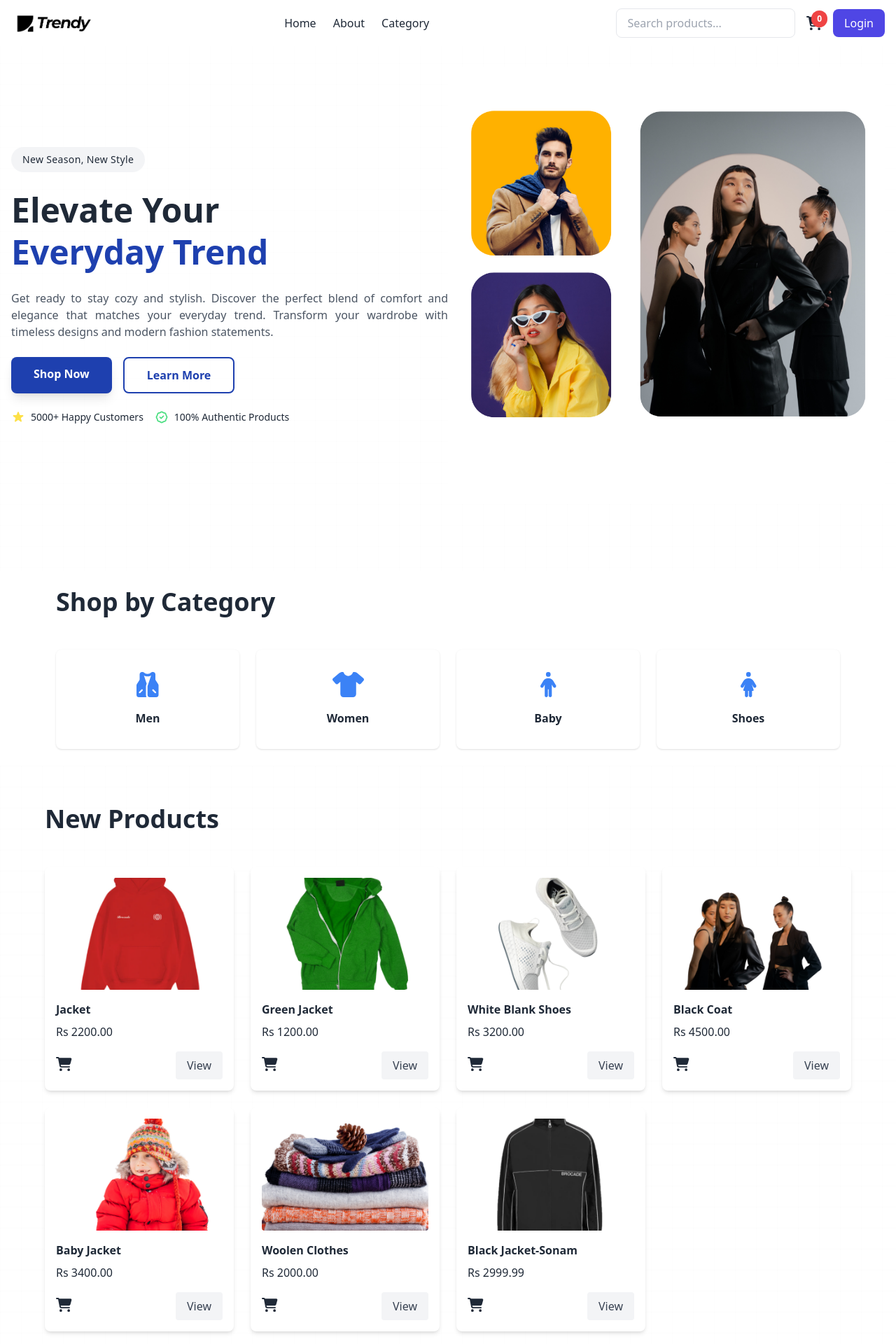
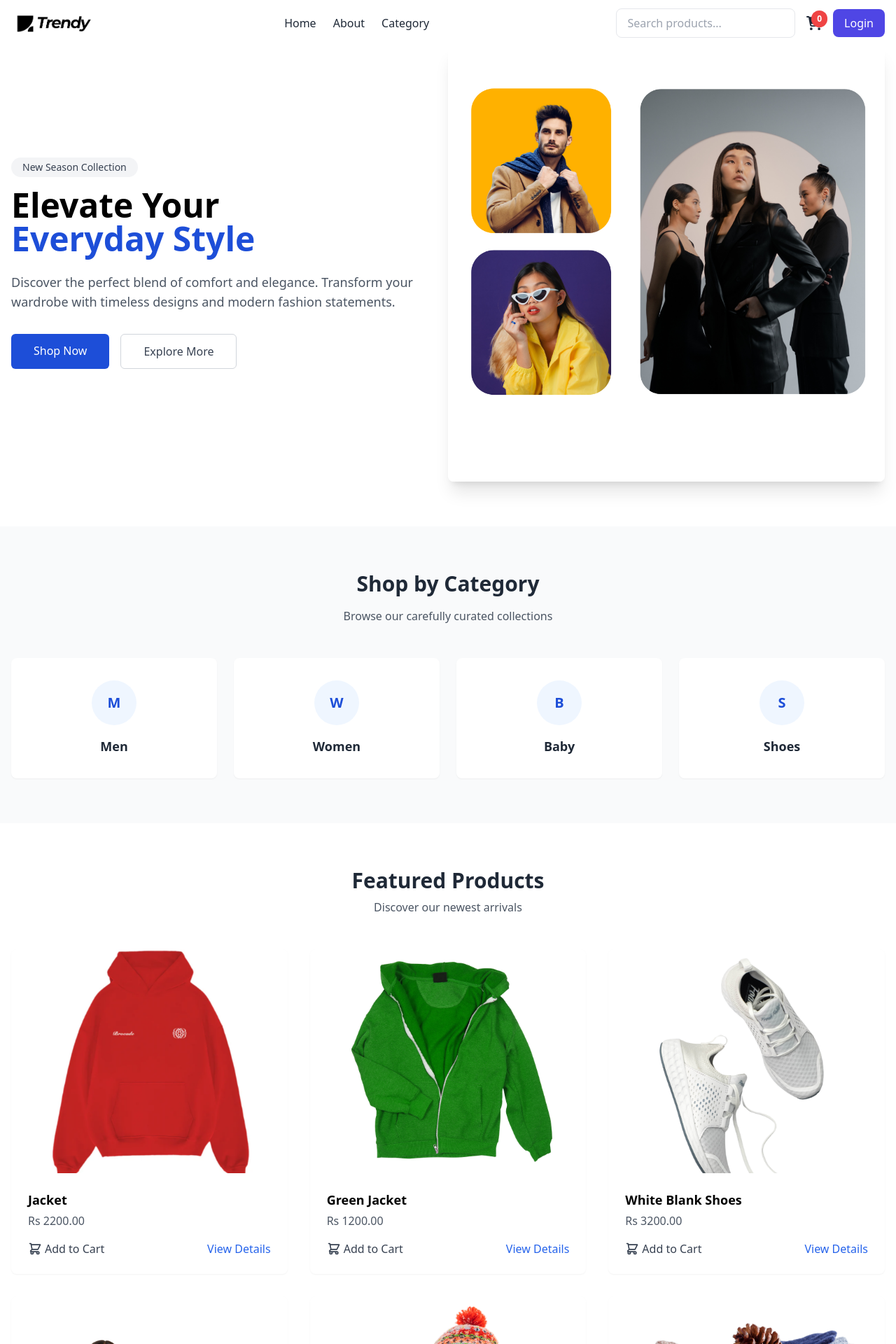
Before and after one commit to ankitkarki27/dj-ecomstore, a Django app: page / in a window 1280 px wide. Shown: the top 1920 px of the page at 70% size. Run offline with Django 5.2, Linux system fonts and the light colour scheme; data comes from the database, SQL or seed files in the repository; both versions use the stored data as it was after the commit; some libraries are stand-ins or nearby versions.

Commit message:
updated chanegs

```diff
--- a/ecomstore/settings.py
+++ b/ecomstore/settings.py
@@ -15,8 +15,8 @@ SECRET_KEY = 'django-insecure-w=#pt=f)jo$95x3(y(j4jwb*z8cw-^+(&=w!^m!r)acta%gvqu
 # SECURITY WARNING: don't run with debug turned on in production!
 DEBUG = True
 
-ALLOWED_HOSTS = []
-
+ALLOWED_HOSTS=[]
+# ALLOWED_HOSTS = ['ankitkarki27.pythonanywhere.com']
 
 # Application definition
 
@@ -40,6 +40,8 @@ MIDDLEWARE = [
     'django.contrib.messages.middleware.MessageMiddleware',
     'django.middleware.clickjacking.XFrameOptionsMiddleware',
 ]
+
+
 
 ROOT_URLCONF = 'ecomstore.urls'
 
--- a/store/templates/home.html
+++ b/store/templates/home.html
@@ -2,217 +2,197 @@
 {% load static %}
 
 {% block content %}
-<section id="home" class="relative bg-white text-gray-800 py-4 overflow-hidden">
-    <div class="absolute inset-0 bg-pattern opacity-10"></div>
-    <div class="container mx-auto px-4 py-20 relative z-10 flex flex-col md:flex-row items-center justify-between space-y-10 md:space-y-0">
-        <!-- Text Section -->
-        <div class="md:w-1/2 text-center md:text-left mb-10 md:mb-0 space-y-6">
-            <div class="inline-block bg-gray-100 px-4 py-2 rounded-full text-sm tracking-wide">
-                New Season, New Style
-            </div>
-            <h2 class="text-5xl font-extrabold mb-4 leading-tight">
-                Elevate Your <br />
-                <span class="text-blue-800">Everyday Trend</span>
-            </h2>
-            <p class="text-l mb-6 text-gray-600 text-justify">
-                Get ready to stay cozy and stylish. Discover the perfect blend of
-                comfort and elegance that matches your everyday trend.
+<!-- Hero Section -->
+<section class="bg-white py-16">
+    <div class="container mx-auto px-4 flex flex-col md:flex-row items-center">
+        <!-- Text Content -->
+        <div class="md:w-1/2 mb-12 md:mb-0 md:pr-10">
+            <span class="inline-block bg-gray-100 text-gray-700 px-4 py-1 rounded-full text-sm mb-4">
+                New Season Collection
+            </span>
+            <h1 class="text-4xl md:text-5xl font-bold leading-tight mb-6">
+                Elevate Your <br>
+                <span class="text-blue-700">Everyday Style</span>
+            </h1>
+            <p class="text-gray-600 mb-8 text-lg">
+                Discover the perfect blend of comfort and elegance.
                 Transform your wardrobe with timeless designs and
                 modern fashion statements.
             </p>
-            <div class="flex space-x-4 justify-center md:justify-start">
-                <a href="#products" class="bg-blue-800 text-white px-8 py-3 rounded-lg hover:bg-blue-700 transition font-semibold shadow-lg">
+            <div class="flex flex-col sm:flex-row gap-4">
+                <a href="#products" class="bg-blue-700 text-white px-8 py-3 rounded-md hover:bg-blue-600 transition font-medium text-center">
                     Shop Now
                 </a>
-                <a href="#" class="bg-transparent border-2 border-blue-800 text-blue-800 px-8 py-3 rounded-lg hover:bg-blue-50 transition font-semibold">
-                    Learn More
+                <a href="#" class="border border-gray-300 text-gray-700 px-8 py-3 rounded-md hover:bg-gray-50 transition font-medium text-center">
+                    Explore More
                 </a>
             </div>
-            <div class="mt-8 flex items-center justify-center md:justify-start space-x-4 text-sm">
-                <div class="flex items-center">
-                    <svg xmlns="http://www.w3.org/2000/svg" class="h-5 w-5 text-yellow-300 mr-2" viewBox="0 0 20 20" fill="currentColor">
-                        <path d="M9.049 2.927c.3-.921 1.603-.921 1.902 0l1.07 3.292a1 1 0 00.95.69h3.462c.969 0 1.371 1.24.588 1.81l-2.8 2.034a1 1 0 00-.364 1.118l1.07 3.292c.3.921-.755 1.688-1.54 1.118l-2.8-2.034a1 1 0 00-1.175 0l-2.8 2.034c-.784.57-1.838-.197-1.539-1.118l1.07-3.292a1 1 0 00-.364-1.118L2.98 8.72c-.783-.57-.38-1.81.588-1.81h3.461a1 1 0 00.951-.69l1.07-3.292z" />
-                    </svg>
-                    <span>5000+ Happy Customers</span>
         </div>
-                <div class="flex items-center">
-                    <svg xmlns="http://www.w3.org/2000/svg" class="h-5 w-5 text-green-400 mr-2" fill="none" viewBox="0 0 24 24" stroke="currentColor">
-                        <path stroke-linecap="round" stroke-linejoin="round" stroke-width="2" d="M9 12l2 2 4-4M7.835 4.697a3.42 3.42 0 001.946-.806 3.42 3.42 0 014.438 0 3.42 3.42 0 001.946.806 3.42 3.42 0 013.138 3.138 3.42 3.42 0 00.806 1.946 3.42 3.42 0 010 4.438 3.42 3.42 0 00-.806 1.946 3.42 3.42 0 01-3.138 3.138 3.42 3.42 0 00-1.946.806 3.42 3.42 0 01-4.438 0 3.42 3.42 0 00-1.946-.806 3.42 3.42 0 01-3.138-3.138 3.42 3.42 0 00-.806-1.946 3.42 3.42 0 010-4.438 3.42 3.42 0 00.806-1.946 3.42 3.42 0 013.138-3.138z" />
-                    </svg>
-                    <span>100% Authentic Products</span>
+
+        <!-- Hero Image -->
+        <div class="md:w-1/2 flex justify-center">
+            <img src="{% static 'assests/hero1.png' %}" alt="Fashionable outfit" class="rounded-lg shadow-xl max-w-full h-auto">
         </div>
     </div>
-        </div>
-        <!-- Image Section -->
-        <div class="md:w-1/2 flex justify-center">
-            <div class="relative">
-                <div class="absolute inset-2"></div>
-                <img src="{% static 'assests/hero1.png' %}" alt="hero image" class="relative z-10">
-            </div>
-        </div>
-    </div>
-    <style>
-        .bg-pattern {
-            background-image:
-                linear-gradient(to right, rgba(0,0,0,0.1) 1px, transparent 1px),
-                linear-gradient(to bottom, rgba(0,0,0,0.1) 1px, transparent 1px);
-            background-size: 30px 30px;
-        }
-    </style>
 </section>
 
+<!-- Categories Section -->
+<section class="py-16 bg-gray-50">
+    <div class="container mx-auto px-4">
+        <div class="text-center mb-12">
+            <h2 class="text-3xl font-bold text-gray-800 mb-4">Shop by Category</h2>
+            <p class="text-gray-600 max-w-2xl mx-auto">Browse our carefully curated collections</p>
+        </div>
 
-    <!-- Categories Section -->
-<section id="categories" class="relative px-4 bg-white text-gray-800  py-6 overflow-hidden">
-    <!-- <div class="absolute inset-0 bg-pattern opacity-10"></div> -->
-    <div class="container mx-auto px-6 lg:px-16">
-        <!-- Section Heading -->
-        <div class="text-left mb-12">
-            <h2 class="text-xl font-bold text-gray-800 sm:text-4xl">
-                Shop by Category
-            </h2>
-
+        <div class="grid grid-cols-2 md:grid-cols-4 gap-6">
+            <a href="{% url 'category' 'men' %}" class="group">
+                <div class="bg-white p-8 rounded-lg shadow-sm hover:shadow-md transition-all duration-300 text-center h-full flex flex-col items-center justify-center">
+                    <div class="w-16 h-16 bg-blue-50 rounded-full flex items-center justify-center mb-4 group-hover:bg-blue-100 transition-colors">
+                        <span class="text-blue-700 font-bold text-xl">M</span>
                     </div>
-        <!-- Categories Grid -->
-        <div class="grid grid-cols-2 md:grid-cols-4 gap-6">
-            <!-- Category Card -->
-            <a href="{% url 'category' 'men' %}" class="block">
-                <div class="bg-white p-8 rounded-lg shadow hover:shadow-lg transition-shadow cursor-pointer text-center">
-                    <i class="fas fa-vest text-4xl text-blue-500 mb-4"></i>
-                    <h3 class="font-semibold text-gray-800">Men</h3>
-                </div>
-            </a>
-            <!-- Category Card -->
-            <a href="{% url 'category' 'women' %}" class="block">
-            <div class="bg-white p-8 rounded-lg shadow hover:shadow-lg transition-shadow cursor-pointer text-center">
-                <i class="fas fa-tshirt text-4xl text-blue-500 mb-4"></i>
-                <h3 class="font-semibold text-gray-800">Women</h3>
-            </div>
-            </a>
-            <!-- Category Card -->
-            <a href="{% url 'category' 'baby' %}" class="block">
-            <div class="bg-white p-8 rounded-lg shadow hover:shadow-lg transition-shadow cursor-pointer text-center">
-                <i class="fas fa-male text-4xl text-blue-500 mb-4"></i>
-                <h3 class="font-semibold text-gray-800">Baby</h3>
-            </div>
-            </a>
-            <!-- Category Card -->
-            <a href="{% url 'category' 'shoes' %}" class="block">
-            <div class="bg-white p-8 rounded-lg shadow hover:shadow-lg transition-shadow cursor-pointer text-center">
-                <i class="fas fa-female text-4xl text-blue-500 mb-4"></i>
-                <h3 class="font-semibold text-gray-800">Shoes</h3>
+                    <h3 class="font-semibold text-gray-800 text-lg">Men</h3>
                 </div>
             </a>
 
-            <!-- <div class="bg-white p-8 rounded-lg shadow hover:shadow-lg transition-shadow cursor-pointer text-center">
-                <i class="fas fa-female text-4xl text-blue-500 mb-4"></i>
-                <h3 class="font-semibold text-gray-800">Sports</h3>
-            </div> -->
+            <a href="{% url 'category' 'women' %}" class="group">
+                <div class="bg-white p-8 rounded-lg shadow-sm hover:shadow-md transition-all duration-300 text-center h-full flex flex-col items-center justify-center">
+                    <div class="w-16 h-16 bg-blue-50 rounded-full flex items-center justify-center mb-4 group-hover:bg-blue-100 transition-colors">
+                        <span class="text-blue-700 font-bold text-xl">W</span>
+                    </div>
+                    <h3 class="font-semibold text-gray-800 text-lg">Women</h3>
+                </div>
+            </a>
+
+            <a href="{% url 'category' 'baby' %}" class="group">
+                <div class="bg-white p-8 rounded-lg shadow-sm hover:shadow-md transition-all duration-300 text-center h-full flex flex-col items-center justify-center">
+                    <div class="w-16 h-16 bg-blue-50 rounded-full flex items-center justify-center mb-4 group-hover:bg-blue-100 transition-colors">
+                        <span class="text-blue-700 font-bold text-xl">B</span>
+                    </div>
+                    <h3 class="font-semibold text-gray-800 text-lg">Baby</h3>
+                </div>
+            </a>
+
+            <a href="{% url 'category' 'shoes' %}" class="group">
+                <div class="bg-white p-8 rounded-lg shadow-sm hover:shadow-md transition-all duration-300 text-center h-full flex flex-col items-center justify-center">
+                    <div class="w-16 h-16 bg-blue-50 rounded-full flex items-center justify-center mb-4 group-hover:bg-blue-100 transition-colors">
+                        <span class="text-blue-700 font-bold text-xl">S</span>
+                    </div>
+                    <h3 class="font-semibold text-gray-800 text-lg">Shoes</h3>
+                </div>
+            </a>
         </div>
     </div>
 </section>
 
 <!-- Featured Products Section -->
-<section id="products" class="relative bg-white text-gray-800 py-14 overflow-hidden">
-    <div class="absolute inset-0 bg-pattern opacity-10">
-    </div>
-    <div class="container mx-auto px-6 lg:px-16">
-        <!-- Section Heading -->
-        <div class="text-left mb-12">
-            <h2 class="text-xl font-bold text-gray-800 sm:text-4xl">
-                New Products
-            </h2>
-
+<section class="py-16 bg-white">
+    <div class="container mx-auto px-4">
+        <div class="text-center mb-12">
+            <h2 class="text-3xl font-bold text-gray-800 mb-2">Featured Products</h2>
+            <p class="text-gray-600">Discover our newest arrivals</p>
         </div>
 
-
-        <div class="grid md:grid-cols-4 gap-6" id="featuredProducts">
+        <div class="grid grid-cols-1 md:grid-cols-2 lg:grid-cols-3 gap-8">
             {% for product in products %}
-                <div class="bg-white p-4 rounded-lg shadow-md product-hover relative">
-                    <img src="{{ product.image.url }}" alt="{{ product.name }}" class="w-full h-40 object-cover mb-4 rounded">
+            <div class="bg-white rounded-lg overflow-hidden shadow-sm hover:shadow-md transition-all duration-300 group">
+                <div class="relative overflow-hidden">
+                    <img src="{{ product.image.url }}" alt="{{ product.name }}" class="w-full h-80 object-cover transition-transform duration-500 group-hover:scale-105">
+                    {% if product.is_new or product.is_sale %}
+                    <div class="absolute top-4 right-4 flex flex-col space-y-2">
                         {% if product.is_new %}
-                        <span class="absolute top-3 left-3 bg-green-500 text-white text-xs px-2 py-1 rounded">New</span>
+                        <span class="bg-blue-600 text-white text-xs px-3 py-1 rounded-full">New</span>
                         {% endif %}
                         {% if product.is_sale %}
-                    <span class="absolute top-3 left-3 bg-green-500 text-white text-xs px-2 py-1 rounded">Sale</span>
+                        <span class="bg-red-500 text-white text-xs px-3 py-1 rounded-full">Sale</span>
                         {% endif %}
-                    <h3 class="font-bold text-l mb-2">{{ product.name }}</h3>
-                    <!-- <p class="text-gray-800 mb-4">{{ product.Category }}</p> -->
-                    <p class="text-gray-800 mb-4">Rs {{ product.price }}</p>
+                    </div>
+                    {% endif %}
+                </div>
 
-                    <!-- Buttons -->
+                <div class="p-6">
+                    <h3 class="font-semibold text-lg mb-1">{{ product.name }}</h3>
+                    <p class="text-gray-600 mb-4">Rs {{ product.price }}</p>
+
                     <div class="flex justify-between items-center">
-                        <button onclick="addToCart('{{ product.id }}')" class="btn btn-primary">
-                            <i class="fas fa-shopping-cart text-xl"></i>
+                        <button onclick="addToCart('{{ product.id }}')" class="text-gray-700 hover:text-blue-600 transition-colors">
+                            <span class="flex items-center">
+                                <svg xmlns="http://www.w3.org/2000/svg" class="h-5 w-5 mr-1" fill="none" viewBox="0 0 24 24" stroke="currentColor">
+                                    <path stroke-linecap="round" stroke-linejoin="round" stroke-width="2" d="M3 3h2l.4 2M7 13h10l4-8H5.4M7 13L5.4 5M7 13l-2.293 2.293c-.63.63-.184 1.707.707 1.707H17m0 0a2 2 0 100 4 2 2 0 000-4zm-8 2a2 2 0 11-4 0 2 2 0 014 0z" />
+                                </svg>
+                                Add to Cart
+                            </span>
                         </button>
 
-                        <a
-                            href="/product/{{ product.id }}"
-                            class="bg-gray-100 text-gray-700 px-4 py-2 rounded hover:bg-gray-200 flex items-center gap-2"
-                        >
-                        <!-- <i class="fas fa-eye text-xl"></i> -->
-                            View
+                        <a href="/product/{{ product.id }}" class="text-blue-600 hover:text-blue-800 transition-colors font-medium">
+                            View Details
                         </a>
+                    </div>
                 </div>
             </div>
             {% endfor %}
         </div>
-        <style>
-            .bg-pattern {
-                background-image:
-                    linear-gradient(to right, rgba(0,0,0,0.1) 1px, transparent 1px),
-                    linear-gradient(to bottom, rgba(0,0,0,0.1) 1px, transparent 1px);
-                background-size: 30px 30px;
-            }
-        </style>
+    </div>
+</section>
 
 <script>
-            let cartCount = 0;
-
     function addToCart(productId) {
         fetch('/cart/add/', {
             method: 'POST',
             headers: {
                 'Content-Type': 'application/x-www-form-urlencoded',
-                        'X-CSRFToken': '{{ csrf_token }}', // Use Django's CSRF token
+                'X-CSRFToken': '{{ csrf_token }}',
             },
             body: new URLSearchParams({ 'action': 'post', 'product.id': productId })
         })
         .then(response => response.json())
         .then(data => {
             if (data.cart_count) {
-                        cartCount = data.cart_count; // Update cart count from the server response
-                        document.getElementById('cart-count').textContent = cartCount;
+                // Update cart count
+                document.getElementById('cart-count').textContent = data.cart_count;
 
-                        // Show notification
+                // Create and show notification
                 const notification = document.createElement('div');
-                        notification.className = 'fixed bottom-16 right-4 bg-green-500 text-white px-6 py-3 rounded-lg shadow-lg transform transition-transform duration-300 ease-in-out';
-                        notification.textContent = `Product added: ${data['Product Name']}`;
+                notification.className = 'fixed bottom-4 right-4 bg-green-500 text-white px-6 py-3 rounded-lg shadow-lg animate-fade-in';
+                notification.innerHTML = `
+                    <div class="flex items-center">
+                        <svg xmlns="http://www.w3.org/2000/svg" class="h-5 w-5 mr-2" viewBox="0 0 20 20" fill="currentColor">
+                            <path fill-rule="evenodd" d="M10 18a8 8 0 100-16 8 8 0 000 16zm3.707-9.293a1 1 0 00-1.414-1.414L9 10.586 7.707 9.293a1 1 0 00-1.414 1.414l2 2a1 1 0 001.414 0l4-4z" clip-rule="evenodd" />
+                        </svg>
+                        Added to cart: ${data['Product Name']}
+                    </div>
+                `;
                 document.body.appendChild(notification);
 
-                        // Slide in notification
+                // Remove notification after 3 seconds
                 setTimeout(() => {
-                            notification.style.transform = 'translateY(0)';
-                        }, 10);
-
-                        // Remove notification after 2 seconds
-                        setTimeout(() => {
-                            notification.style.transform = 'translateY(-100%)'; // Slide out
+                    notification.classList.add('animate-fade-out');
                     setTimeout(() => {
                         notification.remove();
-                            }, 300); // Wait for slide-out animation to complete
-                        }, 2000);
-                    } else {
-                        console.error('Failed to update cart count.');
+                    }, 300);
+                }, 3000);
             }
         })
         .catch(error => console.error('Error:', error));
     }
 </script>
 
+<style>
+    .animate-fade-in {
+        animation: fadeIn 0.3s ease-out forwards;
+    }
 
+    .animate-fade-out {
+        animation: fadeOut 0.3s ease-out forwards;
+    }
 
-    </section>
+    @keyframes fadeIn {
+        from { opacity: 0; transform: translateY(20px); }
+        to { opacity: 1; transform: translateY(0); }
+    }
 
-
+    @keyframes fadeOut {
+        from { opacity: 1; transform: translateY(0); }
+        to { opacity: 0; transform: translateY(20px); }
+    }
+</style>
 {% endblock %}
--- a/store/templates/product.html
+++ b/store/templates/product.html
@@ -20,7 +20,7 @@
 
         <!-- Product Details -->
         <div class="w-full lg:w-1/2">
-
+           <h2>Product details</h2>
             <h1 class="text-2xl font-bold text-gray-800">{{ product.name }}</h1>
             <p class="text-gray-600 text-lg mt-2">{{ product.description }}</p>
             <!-- <p class="text-gray-600 text-lg mt-2">{{ product.Category }}</p> -->
```
Also changed, not shown: db.sqlite3. Lines whose indentation alone changed are shown as unchanged.
